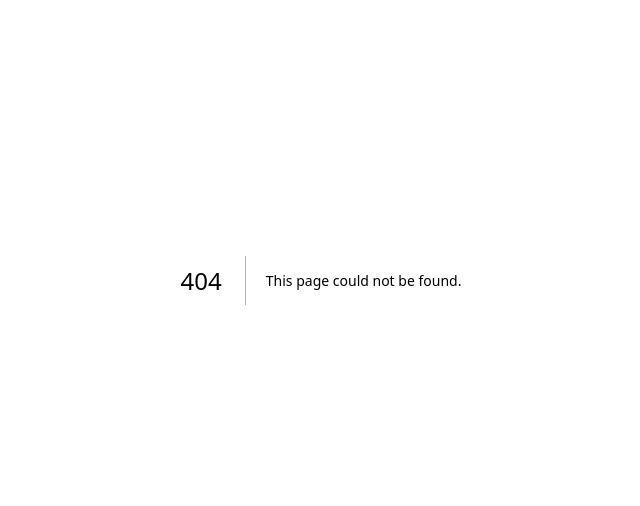
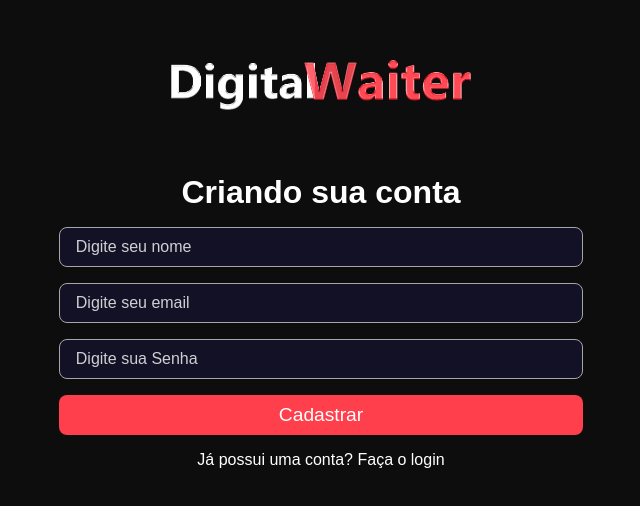
Before and after one commit to zezerinomattos/digital_waiter-projeto-Full-Stack, a Next.js app in the folder frontend/: page /signup in a window 1280 px wide. Before the commit this address had no page. Shown: the part 120-626 px from the top of the page, without its empty margins (319-959 px from the left). Built offline with nearby package versions, Linux system fonts and the light colour scheme.

Commit message:
Tela de criar cadastro de usuários criada

```diff
--- /dev/null
+++ b/frontend/src/pages/signup/index.tsx
@@ -0,0 +1,44 @@
+import Head from "next/head";
+import Image from "next/image";
+
+import Link from "next/link";
+
+// MY IMPORTS
+import styles from '../../../styles/home.module.scss';
+import logoImg from '../../../public/Logo WaiterFull.png';
+
+import { Input } from "../../components/Ui/Input";
+import { Button } from '../../components/Ui/Button';
+
+export default function Signup(){
+    return(
+        <>
+      <Head>
+        <title>Faça seu cadastro agora</title>
+      </Head>
+      <div className={styles.containerCenter}>
+        <Image src={logoImg} alt="Logo Digital Waiter" />
+
+        <div className={styles.login}>
+
+          <h1>Criando sua conta</h1>
+
+          <form >
+            <Input placeholder="Digite seu nome" type="text"/>
+
+            <Input placeholder="Digite seu email" type="text"/>
+
+            <Input placeholder="Digite sua Senha" type="password"/>
+
+            <Button type="submit" loading={false}>Cadastrar</Button>
+          </form>
+
+          <Link href="/" className={styles.text}>
+            Já possui uma conta? Faça o login
+          </Link>
+
+        </div>
+      </div>
+    </>
+    )
+}
--- a/frontend/styles/home.module.scss
+++ b/frontend/styles/home.module.scss
@@ -0,0 +1,51 @@
+div.containerCenter{
+    min-height: 100vh;
+    display: flex;
+    flex-direction: column;
+    justify-content: center;
+    align-items: center;
+    // background-color: var(--green-900);
+}
+
+div.containerCenter img{
+    max-width: 300px;
+    max-height: 50px;
+}
+
+div.containerCenter div.login{
+    margin-top: 2rem;
+    width: 600px;
+    display: flex;
+    flex-direction: column;
+    justify-content: center;
+    align-items: center;
+    padding: 2rem 1.5rem;
+
+    h1{
+        color: var(--white);
+        padding-bottom: 1rem;
+    }
+
+    form{
+        width: 95%;
+        display: flex;
+        flex-direction: column;
+    }
+
+    form button{
+        height: 40px;
+        font-size: 1.2rem;
+    }
+}
+
+div.containerCenter div.login a.text{
+    margin-top: 1rem;
+    color: var(--white);
+    cursor: pointer;
+}
+
+@media (max-width: 620px){
+    div.containerCenter div.login{
+        width: 90%;
+    }
+}
```
Also changed, not shown: frontend/src/pages/index.tsx (+7 -0 lines).
